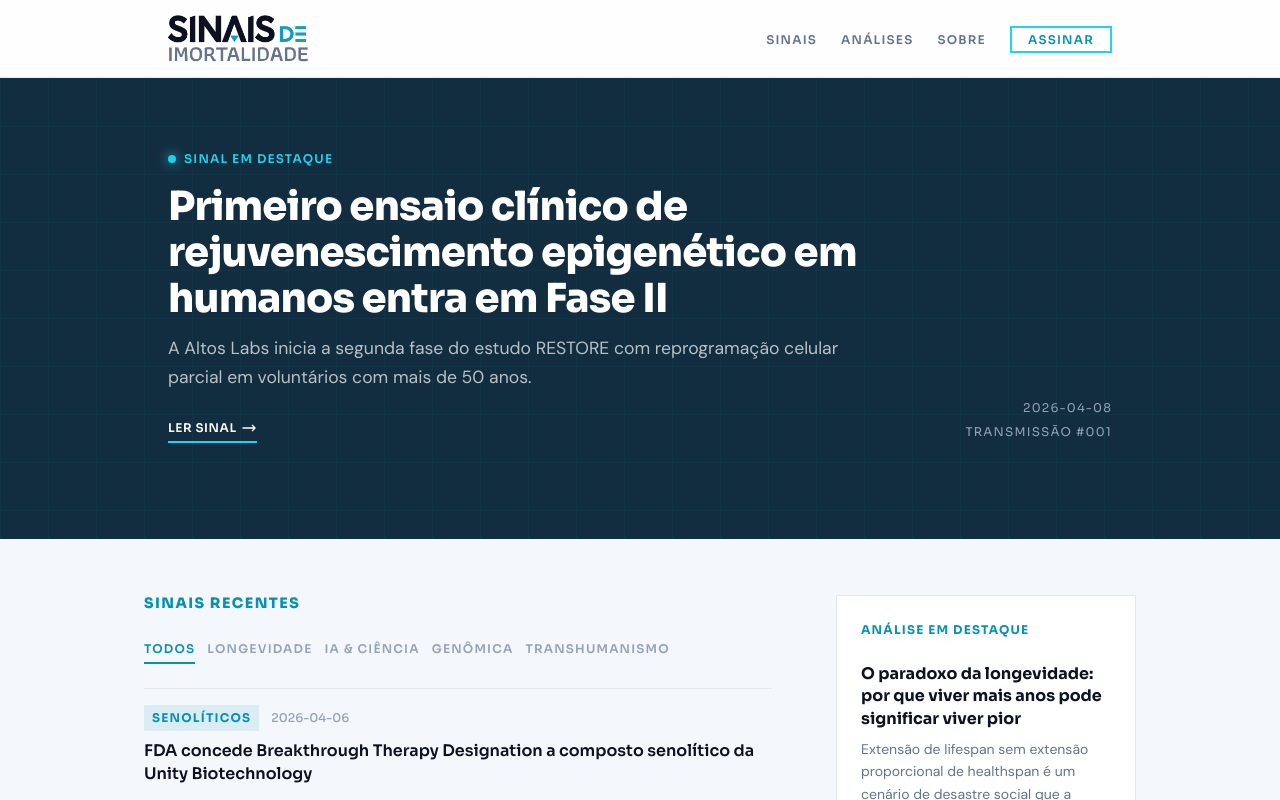
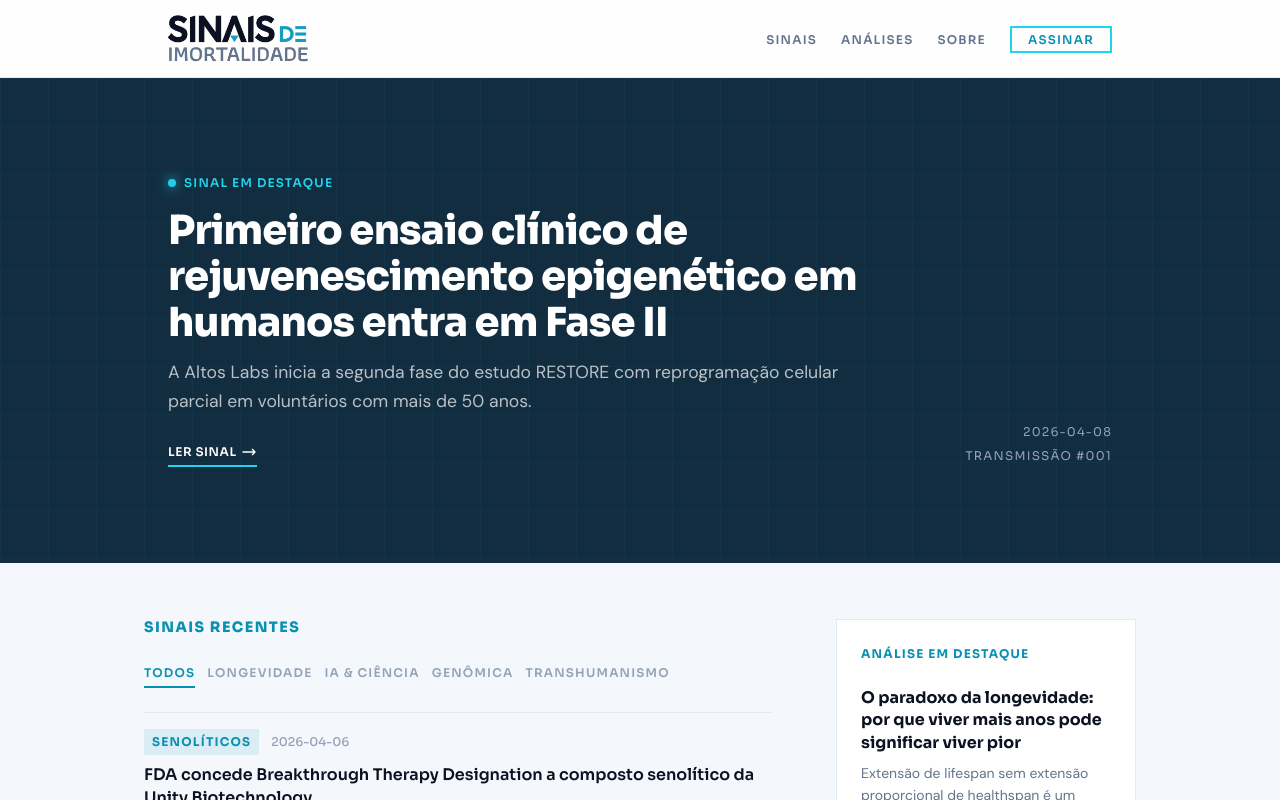
Before and after one commit to hvmelo/sinais-imortalidade, a Next.js app: page / in a window 1280 px wide. Shown: the top 800 px of the page. Built offline with nearby package versions, Linux system fonts and the light colour scheme.

Commit message:
fix: hero padding equal top and bottom

```diff
--- a/app/page.tsx
+++ b/app/page.tsx
@@ -40,7 +40,7 @@
       {featuredSignal ? (
         <SignalCard signal={featuredSignal} variant="featured" />
       ) : (
-        <section className="bg-dark-surface-elevated py-[4.5rem] pb-[6rem] px-xl">
+        <section className="bg-dark-surface-elevated py-[6rem] px-xl">
           <div className="mx-auto max-w-container">
             <p className="font-headline text-xl font-bold text-white mb-sm">
               Nenhum sinal publicado ainda
--- a/components/signals/signal-card.tsx
+++ b/components/signals/signal-card.tsx
@@ -16,7 +16,7 @@
 
   if (variant === 'featured') {
     return (
-      <section className="relative overflow-hidden bg-dark-surface-elevated py-[4.5rem] pb-[6rem]">
+      <section className="relative overflow-hidden bg-dark-surface-elevated py-[6rem]">
         {/* Background pattern */}
         <div
           className="absolute inset-0 pointer-events-none opacity-[0.04]"
```
